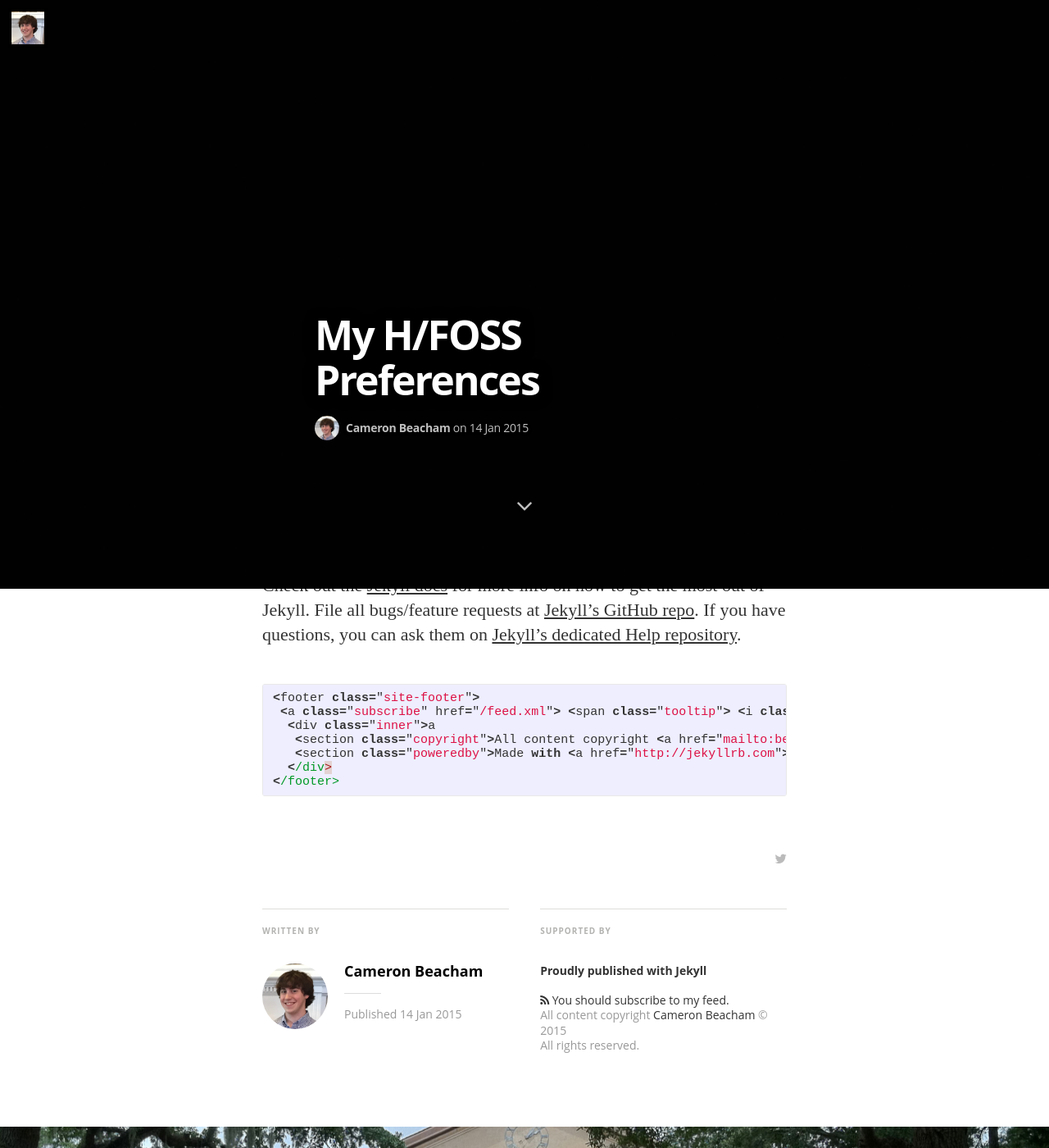
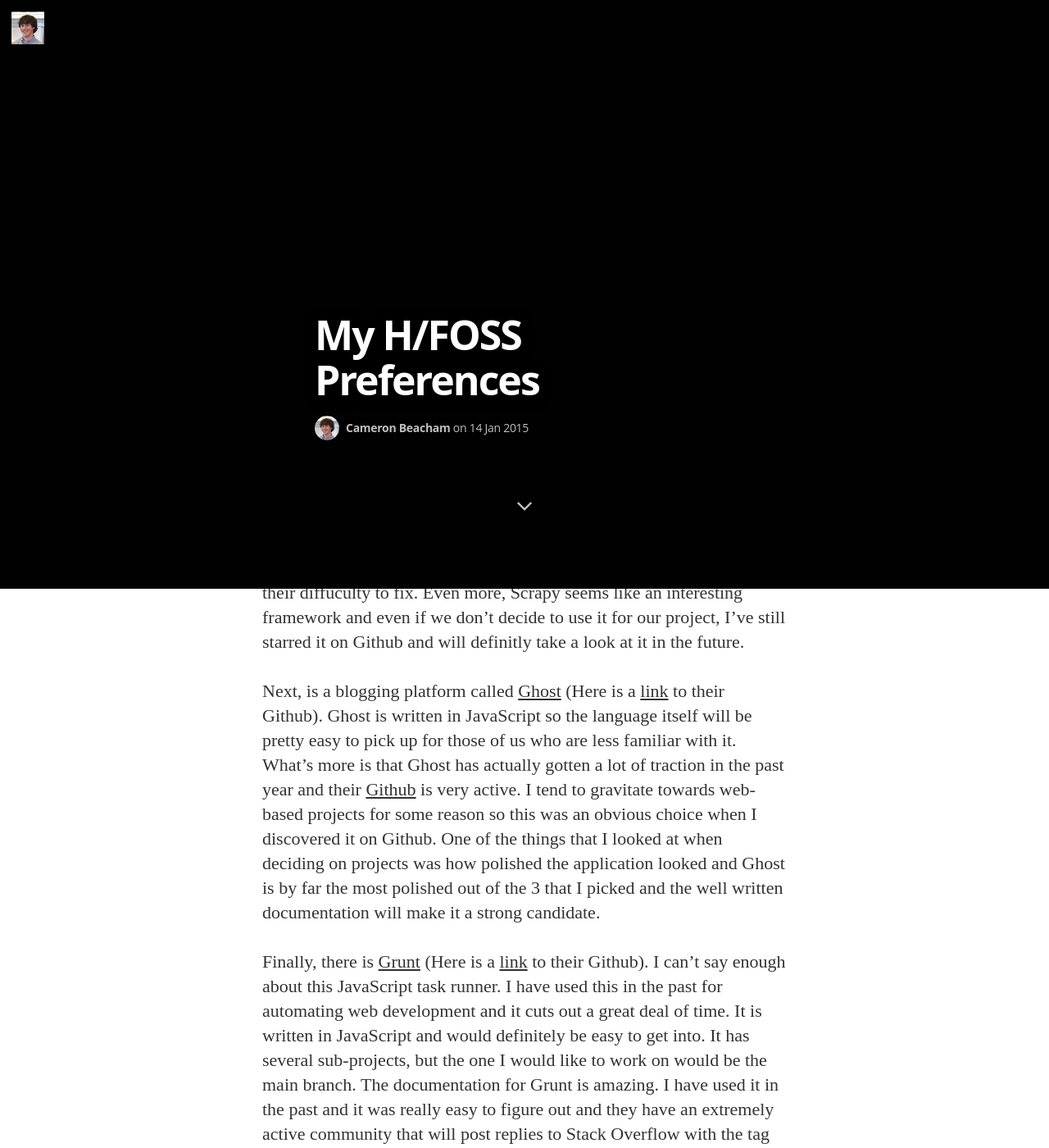
Before and after one commit to beachamc/beachamc.github.io, a Jekyll site: the page built from _posts/2015-01-14-My-HFOSS-Preferences.markdown, in a window 1280 px wide and 1400 px high, scrolled down 682 px. Shown: the whole window at 82% size. Built offline with Jekyll 4.4.1, drawn with Linux system fonts in a browser that asks for light colours; nearby versions of some CDN libraries; some web fonts are replaced; Markdown is read by kramdown in place of the engine named in the settings; some of the changed text lies outside the part shown.

Commit message:
uploading my blog

```diff
--- a/_posts/2015-01-14-My-HFOSS-Preferences.markdown
+++ b/_posts/2015-01-14-My-HFOSS-Preferences.markdown
@@ -6,34 +6,13 @@
 tags: homework
 image: /assets/images/desktopx2.jpg
 ---
-Updated
 
-To add new posts, simply add a file in the `_posts` directory that follows the convention `YYYY-MM-DD-name-of-post.ext` and includes the necessary front matter. Take a look at the source for this post to get an idea about how it works.
+Open source projects are a great way to get into developing on projects of a larger scale. However, there are literally thousands of open source projects out there. I researched a few projects that interested me and give descriptions of each of them below:
 
-Jekyll also offers powerful support for code snippets:
+First is an open source python web crawler called [Scrapy](http://scrapy.org/) (Here is a [link](https://github.com/scrapy/scrapy) to their Github). Scrapy is really interesting to me because it allows you to define patterns for elements on a page and then it will crawl a given website or list of websites and mine the information that you need. This could be really useful in a data mining application or even to aggregate data for a website that brings together information from multiple sources. Scrapy is written almost entirely in Python and would be a great option for us since everyone seems to be very comfortable with Python. Second, there is a lot of traffic on their [Github](https://github.com/scrapy/scrapy) and they are good about documenting issues that needs to be fixed as well as labeling their diffuculty to fix. Even more, Scrapy seems like an interesting framework and even if we don't decide to use it for our project, I've still starred it on Github and will definitly take a look at it in the future.
 
-{% highlight ruby %}
-def print_hi(name)
-  puts "Hi, #{name}"
-end
-print_hi('Tom')
-#=> prints 'Hi, Tom' to STDOUT.
-{% endhighlight %}
+Next, is a blogging platform called [Ghost](https://ghost.org/) (Here is a [link](https://github.com/TryGhost/Ghost) to their Github). Ghost is written in JavaScript so the language itself will be pretty easy to pick up for those of us who are less familiar with it. What's more is that Ghost has actually gotten a lot of traction in the past year and their [Github](https://github.com/TryGhost/Ghost) is very active. I tend to gravitate towards web-based projects for some reason so this was an obvious choice when I discovered it on Github. One of the things that I looked at when deciding on projects was how polished the application looked and Ghost is by far the most polished out of the 3 that I picked and the well written documentation will make it a strong candidate.
 
-Check out the [Jekyll docs][jekyll] for more info on how to get the most out of Jekyll. File all bugs/feature requests at [Jekyll’s GitHub repo][jekyll-gh]. If you have questions, you can ask them on [Jekyll’s dedicated Help repository][jekyll-help].
+Finally, there is [Grunt](http://gruntjs.com/) (Here is a [link](https://github.com/gruntjs/grunt) to their Github). I can't say enough about this JavaScript task runner. I have used this in the past for automating web development and it cuts out a great deal of time. It is written in JavaScript and would definitely be easy to get into. It has several sub-projects, but the one I would like to work on would be the main branch. The documentation for Grunt is amazing. I have used it in the past and it was really easy to figure out and they have an extremely active community that will post replies to Stack Overflow with the tag Gruntjs and they have an IRC dedicated to community support. This project is definitely the most mature of the 3 so it is likely that the bugs will be minimal or difficult to fix.
 
-{% highlight js %}
-
-<footer class="site-footer">
- <a class="subscribe" href="{{ "/feed.xml" | prepend: site.baseurl }}"> <span class="tooltip"> <i class="fa fa-rss"></i> Subscribe!</span></a>
-  <div class="inner">a
-   <section class="copyright">All content copyright <a href="mailto:{{ site.email}}">{{ site.name }}</a> &copy; {{ site.time | date: '%Y' }} &bull; All rights reserved.</section>
-   <section class="poweredby">Made with <a href="http://jekyllrb.com"> Jekyll</a></section>
-  </div>
-</footer>
-{% endhighlight %}
-
-
-[jekyll]:      http://jekyllrb.com
-[jekyll-gh]:   https://github.com/jekyll/jekyll
-[jekyll-help]: https://github.com/jekyll/jekyll-help
+Of the three of these I think that Scrapy is my top choice because I am strongest with Python and would like to dive in. It also interests me the most out of all three. I haven't looked to see which bugs seemed plausible to fix but regardless it definitely seems very doable.
```
